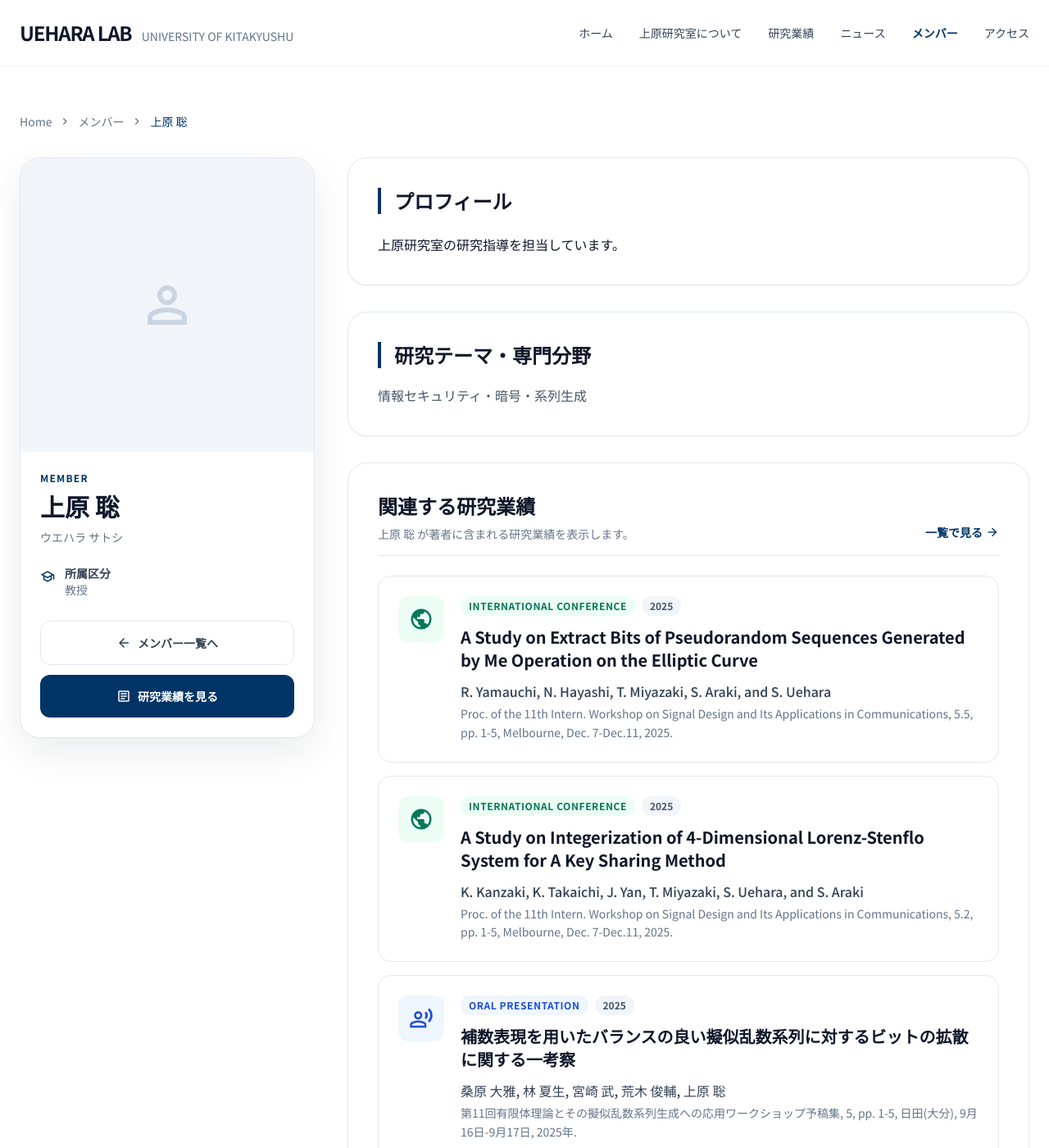
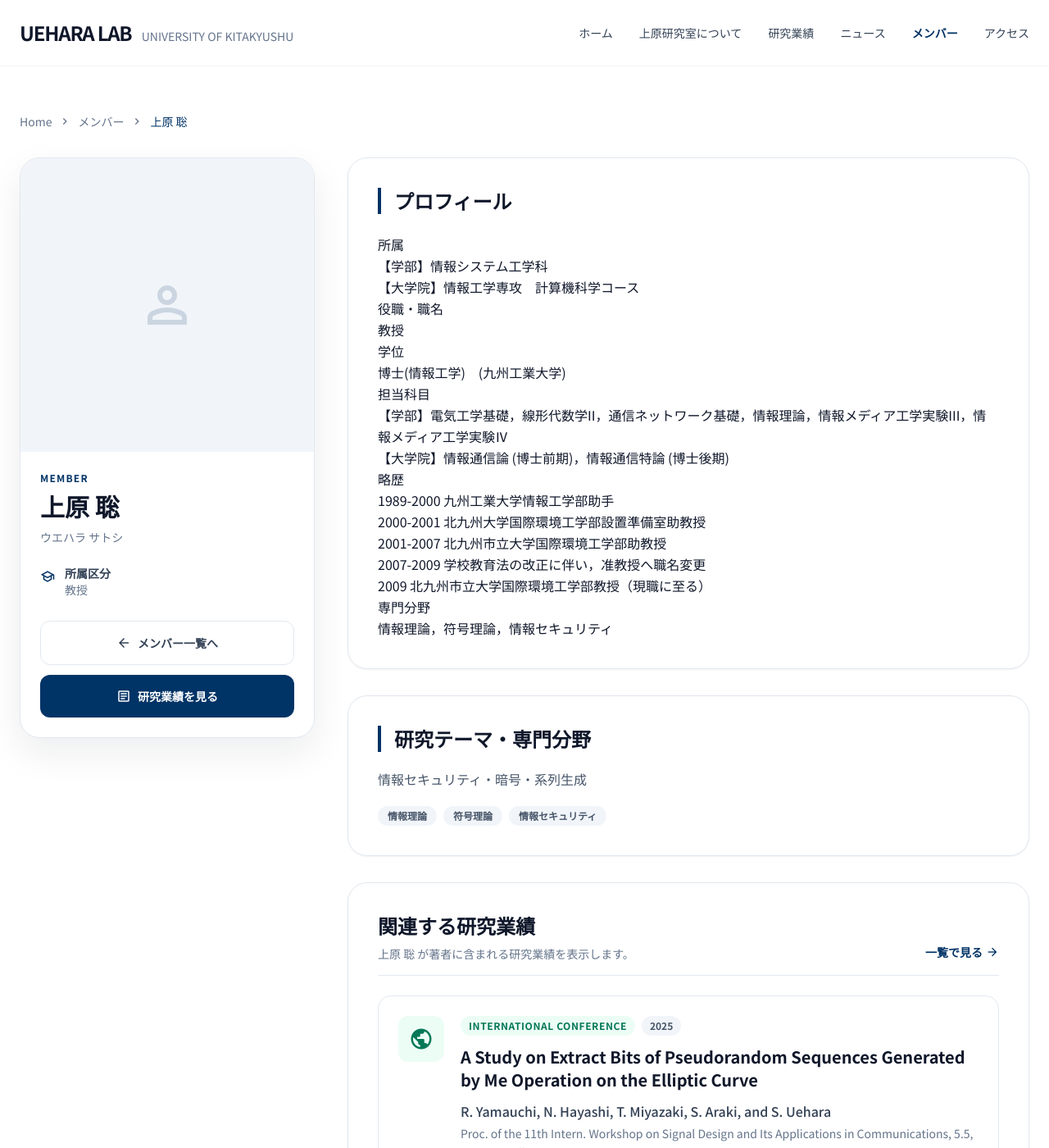
Before and after one commit to ko-max-123/test, a Jekyll site: the page built from _members/uehara.md, in a window 1280 px wide and 1400 px high. Shown: the whole window at 82% size. Built offline with Jekyll 4.4.1, drawn with Linux system fonts in a browser that asks for light colours; nearby versions of some CDN libraries.

Commit message:
20260602 教員のページを更新

```diff
--- a/_members/uehara.md
+++ b/_members/uehara.md
@@ -8,9 +8,46 @@ grade: 教授
 status: current
 category: professors
 research_title: 情報セキュリティ・暗号・系列生成
-research_description: 情報セキュリティや暗号理論、系列生成に関する研究を行っています。
+research_description: 情報理論、符号理論、情報セキュリティを専門分野としています。
+keywords:
+- 情報理論
+- 符号理論
+- 情報セキュリティ
 works_author_ids:
 - uehara
 ---
 
-<p>上原研究室の研究指導を担当しています。</p>
+## 所属
+
+【学部】情報システム工学科
+【大学院】情報工学専攻　計算機科学コース
+
+## 役職・職名
+
+教授
+
+## 学位
+
+博士(情報工学)　(九州工業大学)
+
+## 担当科目
+
+【学部】電気工学基礎，線形代数学II，通信ネットワーク基礎，情報理論，情報メディア工学実験III，情報メディア工学実験Ⅳ
+
+【大学院】情報通信論 (博士前期)，情報通信特論 (博士後期)
+
+## 略歴
+
+1989-2000 九州工業大学情報工学部助手
+
+2000-2001 北九州大学国際環境工学部設置準備室助教授
+
+2001-2007 北九州市立大学国際環境工学部助教授
+
+2007-2009 学校教育法の改正に伴い，准教授へ職名変更
+
+2009 北九州市立大学国際環境工学部教授（現職に至る）
+
+## 専門分野
+
+情報理論，符号理論，情報セキュリティ
```
